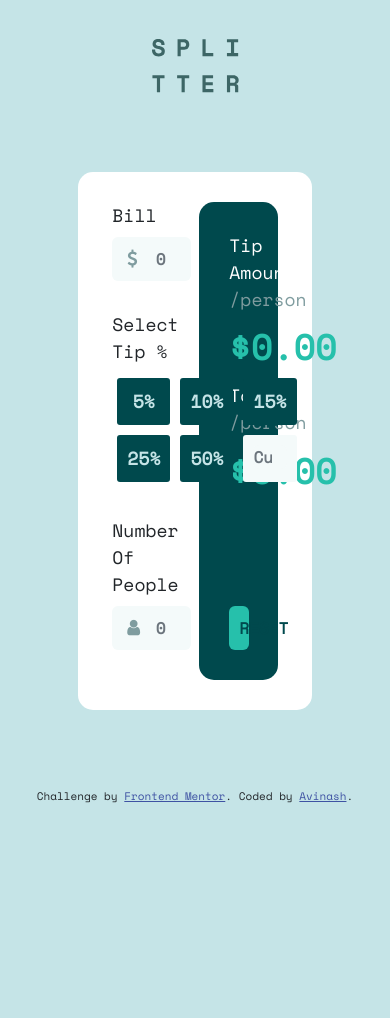
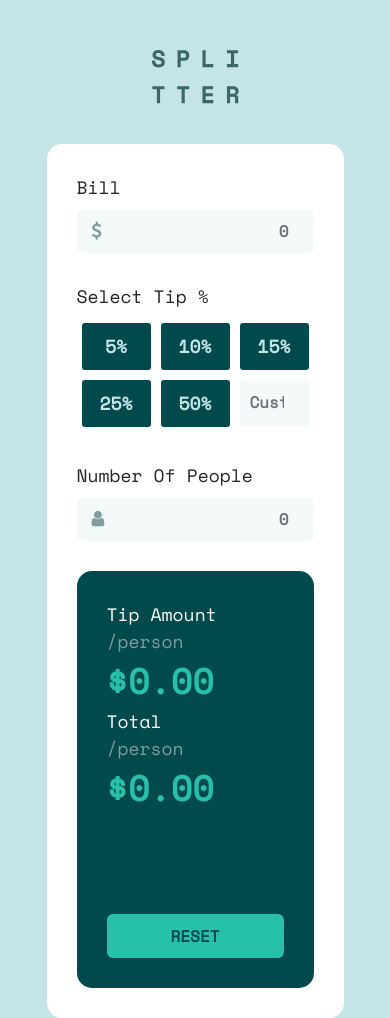
Before and after one commit to avinashdhauni/Tip-Calculator, a plain HTML site: page index.html in a window 390 px wide. Shown: the top 1018 px of the page. Before the commit the page ends 844 px from the top, so only its background shows below. Drawn offline with nearby package versions, Linux system fonts and the light colour scheme.

Commit message:
make responsive

```diff
--- a/index.html
+++ b/index.html
@@ -24,12 +24,12 @@
         <label for="bill-input" class="form-label">Bill</label>
         <div class="icon-and-input">
             <i class="fa fa-usd icon"></i>
-          <input type="number" class="form-control bill-input" id="billInput" placeholder="0" style="color: hsl(183, 100%, 15%); font-weight: 700;" oninput="total()">
+          <input type="number" class="form-control bill-input" id="bill-input" placeholder="0" style="color: hsl(183, 100%, 15%); font-weight: 700;" oninput="total()">
         </div>
         <p id="abc"></p>
       </div>
       <div class="tipDiv sectionGap">
-        <label for="tip-input" class="form-label">Select Tip %</label>
+        <label for="custom" class="form-label">Select Tip %</label>
         <div class="tip-tiles">
           <div class="tip">5%</div>
           <div class="tip">10%</div>
--- a/script.js
+++ b/script.js
@@ -1,4 +1,4 @@
-const billInput = document.querySelector("#billInput");
+const billInput = document.querySelector("#bill-input");
 const tip = document.querySelectorAll(".tip");
 const totalTip = document.getElementById("totalTip");
 const custom = document.getElementById("custom");
--- a/styles.css
+++ b/styles.css
@@ -23,6 +23,28 @@ body{
     align-items: stretch;
     justify-content: space-around;
     flex-wrap: wrap;
+}
+@media(max-width:960px){
+   body{
+    height:auto;
+    padding:30px;
+    display: flex;
+    flex-direction: column;
+    align-items: center;
+    justify-content: space-between;
+   }
+   body > div{
+    flex: auto 1 auto;
+    margin:20px;
+   }
+    .container{
+        display: block;
+        width:90%!important;
+    }
+    .secondColumn, .firstColumn{
+        display: block;
+        width:100%!important;
+    }
 }
 /*************amount and tip calculator column***********/
 .secondColumn{
```
Also changed, not shown: 1 other file.
